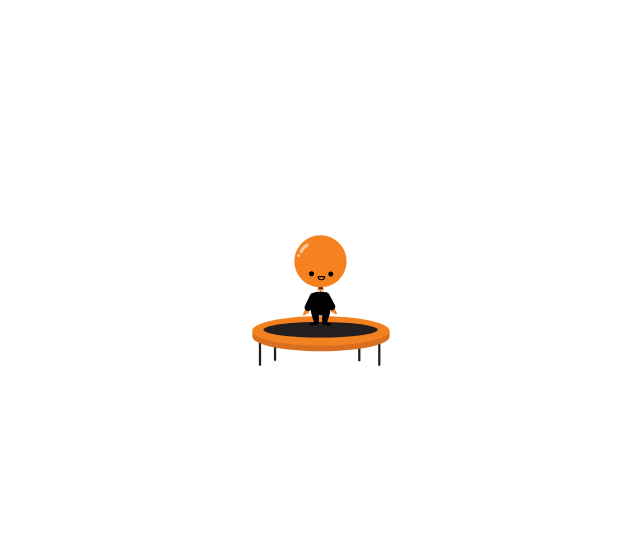
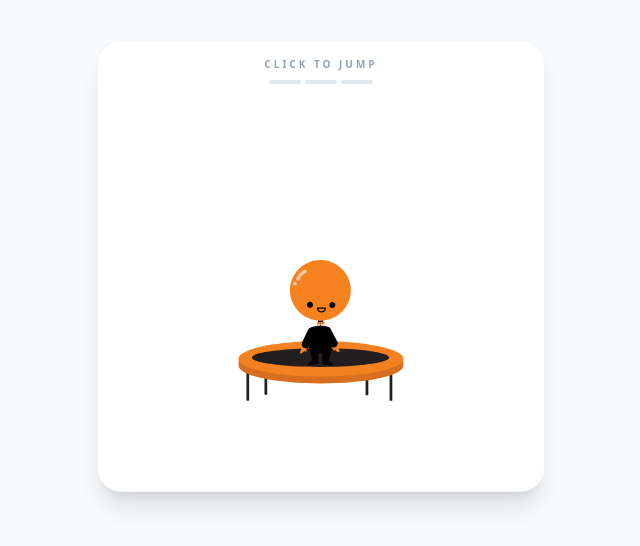
Before and after one commit to raghav95nanda/SFSminigame, a React (Vite) app: page / in a window 1280 px wide. Shown: the part 134-680 px from the top of the page, without its empty margins (319-959 px from the left). Built offline with nearby package versions, Linux system fonts and the light colour scheme.

Commit message:
Update index.tsx

```diff
--- a/index.tsx
+++ b/index.tsx
@@ -1,16 +1,171 @@
+import React, { useState, useRef, useCallback } from 'react';
+import ReactDOM from 'react-dom/client';
+import Lottie, { LottieRefCurrentProps } from 'lottie-react';
+import { motion, AnimatePresence, useAnimation } from 'framer-motion';
+import {
+  IDLE_ANIMATION,
+  JUMP_ANIMATION,
+  TRAMPOLINE_ANIMATION
+} from './animations/data';
 
-import React from 'react';
-import ReactDOM from 'react-dom/client';
-import App from './App';
+// --- Components ---
+
+enum GameState {
+  IDLE,
+  IMPACT,
+  ASCENDING,
+  DESCENDING
+}
+
+const MiniGame: React.FC = () => {
+  const [gameState, setGameState] = useState<GameState>(GameState.IDLE);
+  const [bounceCount, setBounceCount] = useState(0);
+
+  const charControls = useAnimation();
+  const trampolineLottieRef = useRef<LottieRefCurrentProps>(null);
+  const characterLottieRef = useRef<LottieRefCurrentProps>(null);
+
+  // Constants
+  const LOW_JUMP_Y = -70;
+  const HIGH_JUMP_Y = -350;
+  const IMPACT_Y = 8; // Character sinks into trampoline
+
+  const handleTrampolineClick = useCallback(async () => {
+    if (gameState !== GameState.IDLE) return;
+
+    const nextBounceCount = bounceCount + 1;
+    setBounceCount(nextBounceCount);
+    const isHighJump = nextBounceCount % 3 === 0;
+
+    setGameState(GameState.IMPACT);
+
+    // Start trampoline animation immediately
+    trampolineLottieRef.current?.goToAndPlay(0);
+
+    // Phase 1: Impact (within 1.33s rule)
+    // Character moves down slightly as trampoline stretches
+    await charControls.start({
+      y: IMPACT_Y,
+      transition: { duration: 0.15, ease: "easeIn" }
+    });
+
+    // Phase 2: Ascent
+    setGameState(GameState.ASCENDING);
+    // Force Jump animation to start frame (crouch/ready)
+    characterLottieRef.current?.goToAndStop(0, true);
+
+    const targetY = isHighJump ? HIGH_JUMP_Y : LOW_JUMP_Y;
+    const ascentDuration = isHighJump ? 0.8 : 0.4;
+
+    await charControls.start({
+      y: targetY,
+      transition: {
+        duration: ascentDuration,
+        ease: "easeOut"
+      }
+    });
+
+    // Phase 3: Descent (Peak hit)
+    setGameState(GameState.DESCENDING);
+    // Play the full jump animation (transformation to down state)
+    characterLottieRef.current?.goToAndPlay(0);
+
+    const descentDuration = isHighJump ? 2.2 : 0.6; // High jump "floats" down
+
+    await charControls.start({
+      y: 0,
+      transition: {
+        duration: descentDuration,
+        ease: isHighJump ? [0.45, 0.05, 0.55, 0.95] : "easeIn"
+      }
+    });
+
+    // Reset to Idle
+    setGameState(GameState.IDLE);
+    if (isHighJump) {
+       setBounceCount(0);
+    }
+  }, [gameState, bounceCount, charControls]);
+
+  return (
+    <div className="flex flex-col items-center justify-end h-[450px] w-full relative overflow-visible">
+
+      {/* Mascot Layer */}
+      <motion.div
+        animate={charControls}
+        initial={{ y: 0 }}
+        className="absolute z-20 pointer-events-none"
+        style={{ bottom: '110px' }}
+      >
+        <div className="w-[140px] h-[140px]">
+          {gameState === GameState.IDLE ? (
+            <Lottie
+              lottieRef={characterLottieRef}
+              animationData={IDLE_ANIMATION}
+              loop={true}
+              className="w-full h-full"
+            />
+          ) : (
+            <Lottie
+              lottieRef={characterLottieRef}
+              animationData={JUMP_ANIMATION}
+              loop={false}
+              className="w-full h-full"
+            />
+          )}
+        </div>
+      </motion.div>
+
+      {/* Trampoline Layer */}
+      <div
+        className="w-full max-w-[240px] cursor-pointer z-10 transition-transform active:scale-[0.97]"
+        onClick={handleTrampolineClick}
+      >
+        <Lottie
+          lottieRef={trampolineLottieRef}
+          animationData={TRAMPOLINE_ANIMATION}
+          autoplay={false}
+          loop={false}
+          className="w-full h-auto"
+        />
+      </div>
+
+      {/* UI Overlay */}
+      <div className="absolute top-4 w-full flex flex-col items-center pointer-events-none">
+        <div className="text-[10px] font-bold tracking-[0.3em] text-slate-400 uppercase">
+          {bounceCount > 0 ? `Power Level ${bounceCount}/3` : "Click to jump"}
+        </div>
+        <div className="flex gap-1 mt-2">
+           {[1, 2, 3].map(i => (
+             <div
+               key={i}
+               className={`h-1 w-8 rounded-full transition-colors duration-300 ${bounceCount >= i ? 'bg-orange-500' : 'bg-slate-200'}`}
+             />
+           ))}
+        </div>
+      </div>
+    </div>
+  );
+};
+
+const App: React.FC = () => {
+  return (
+    <div className="min-h-screen w-full flex flex-col items-center justify-center p-4">
+      <div className="w-full max-w-md bg-white rounded-3xl shadow-xl overflow-hidden border border-slate-100">
+        <MiniGame />
+      </div>
+    </div>
+  );
+};
+
+// --- Entry Point ---
 
 const rootElement = document.getElementById('root');
-if (!rootElement) {
-  throw new Error("Could not find root element to mount to");
+if (rootElement) {
+  const root = ReactDOM.createRoot(rootElement);
+  root.render(
+    <React.StrictMode>
+      <App />
+    </React.StrictMode>
+  );
 }
-
-const root = ReactDOM.createRoot(rootElement);
-root.render(
-  <React.StrictMode>
-    <App />
-  </React.StrictMode>
-);
```
